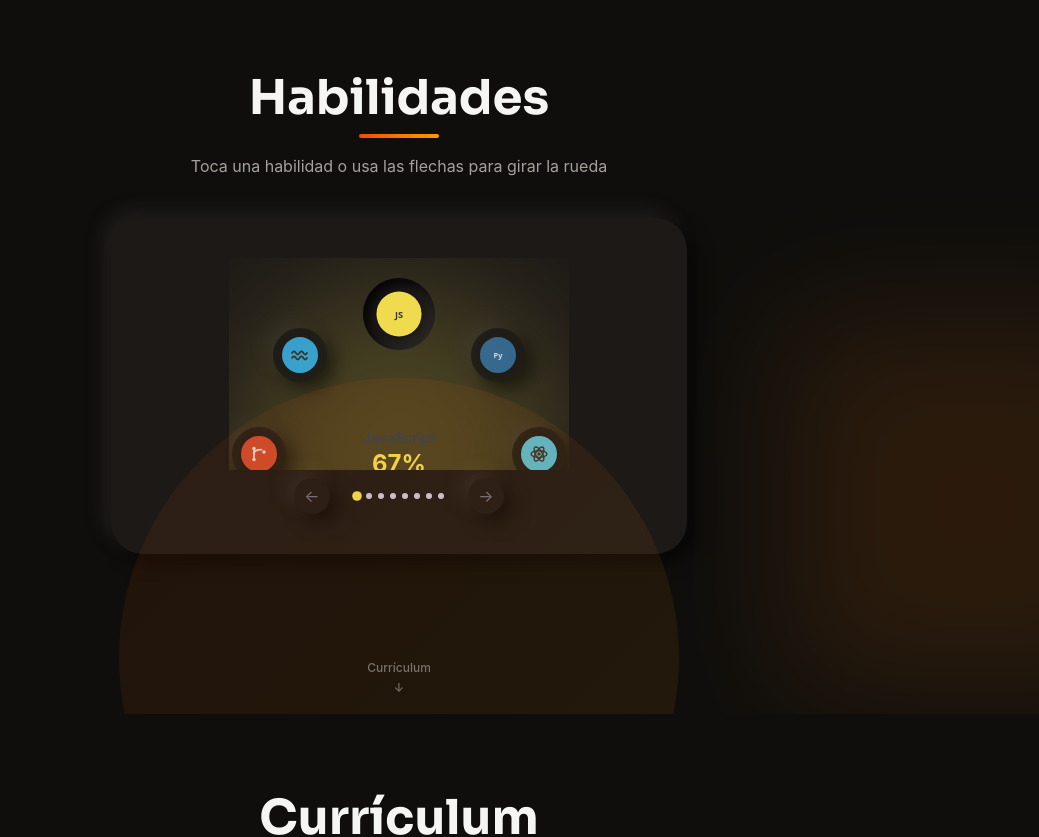
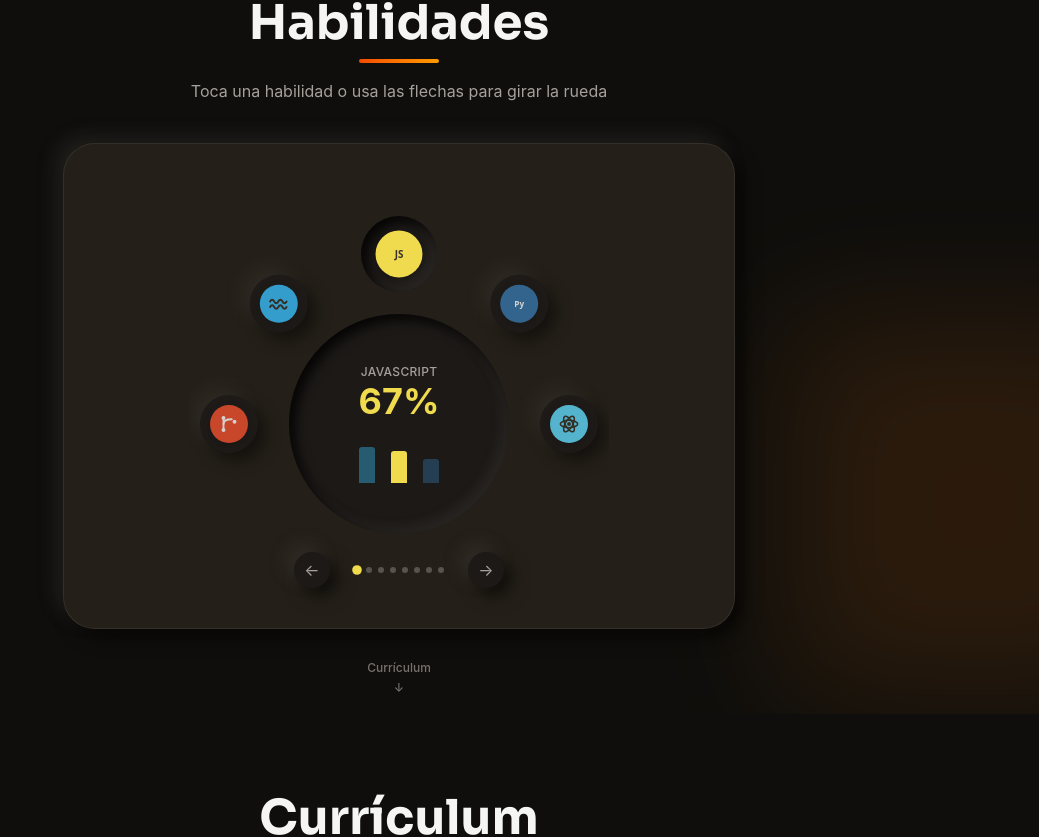
Before and after one commit to ocumatz-2021660/Portafolio-Web, a React (Vite) app in the folder Portafolio-Web/: page / in a window 1280 px wide. Shown: the part 1799-2636 px from the top of the page, without its empty margins (241-1280 px from the left). Built offline with nearby package versions, Linux system fonts and the light colour scheme.

Commit message:
fix: corrigiendo error de capas en Skills, blur sobrepuesto

```diff
--- a/Portafolio-Web/src/components/SkillWheel.jsx
+++ b/Portafolio-Web/src/components/SkillWheel.jsx
@@ -3,7 +3,14 @@ import { motion, AnimatePresence } from "framer-motion"
 import { getSkillIcon } from "./SkillIcons"
 import { SURFACE, RAISED, PRESSED } from "../styles/neumorphism"
 
-const RADIUS = 140 // px, distance of each node from the wheel's center
+const WHEEL = 420 // diámetro de la rueda completa
+const RADIUS = 170 // distancia de cada nodo al centro (cabe dentro de WHEEL)
+const WHEEL_TOP = 30 // desplazamiento de la rueda dentro del viewport
+const VIEWPORT_H = 360 // alto visible: cubre el arco y el círculo de datos completo
+const INFO = 220 // diámetro del círculo de datos
+const BAR_MAX = 48 // alto en px que representa el 100 %
+const FADE_BELOW = 45 // los nodos por debajo de esta y se desvanecen en vez de recortarse
+
 const PANEL_BG = SURFACE
 
 export default function SkillWheel({ skills }) {
@@ -14,33 +21,40 @@ export default function SkillWheel({ skills }) {
 
   const go = (dir) => setActiveIndex((i) => (i + dir + total) % total)
 
+  /* la habilidad de la izquierda y la de la derecha en la rueda, para comparar */
+  const prev = skills[(activeIndex - 1 + total) % total]
+  const next = skills[(activeIndex + 1) % total]
+  const comparison = [
+    { skill: prev, isActive: false },
+    { skill: active, isActive: true },
+    { skill: next, isActive: false },
+  ]
+
   return (
     <div className="flex flex-col items-center">
-      {/* clipped viewport — only the top half of the wheel is visible, but the
-          wheel itself keeps its full width/diameter, so it occupies the same
-          horizontal footprint as a full circle would */}
-      <div className="relative w-[300px] sm:w-[340px] h-[188px] sm:h-[212px] overflow-hidden scale-90 sm:scale-100">
-        {/* the full circle lives here; only its top portion falls inside the
-            viewport above, the rest is cropped away */}
-        <div className="absolute left-0 top-[26px] w-[300px] sm:w-[340px] h-[300px] sm:h-[340px]">
-          <motion.div
-            key={active.color}
-            className="absolute inset-0 rounded-full blur-3xl -z-10"
-            initial={{ opacity: 0 }}
-            animate={{ opacity: 0.22 }}
-            transition={{ duration: 0.6 }}
-            style={{ backgroundColor: active.color }}
-          />
-
+      {/* la rueda se dibuja siempre con la misma geometría y se escala por
+          breakpoint; el margen negativo recupera el alto que sobra al escalar */}
+      <div className="origin-top scale-[0.6] sm:scale-[0.8] lg:scale-100 -mb-[144px] sm:-mb-[72px] lg:mb-0">
+        <div
+          className="relative overflow-hidden"
+          style={{ width: WHEEL, height: VIEWPORT_H }}
+        >
+          <div
+            className="absolute left-0"
+            style={{ top: WHEEL_TOP, width: WHEEL, height: WHEEL }}
+          >
             {skills.map((skill, i) => {
               const diff = i - activeIndex
               const angleRad = ((diff * angleStep - 90) * Math.PI) / 180
               const x = RADIUS * Math.cos(angleRad)
               const y = RADIUS * Math.sin(angleRad)
               const isActive = i === activeIndex
-            const outer = isActive ? 72 : 54
+              const outer = isActive ? 76 : 58
               const inner = Math.round(outer * 0.66)
               const iconColor = skill.dark ? "#3a3226" : "#ffffff"
+              /* los nodos que caen bajo el arco se desvanecen: así ninguno
+                 aparece cortado por el borde del viewport */
+              const hidden = y > FADE_BELOW
 
               return (
                 <motion.button
@@ -48,6 +62,8 @@ export default function SkillWheel({ skills }) {
                   type="button"
                   onClick={() => setActiveIndex(i)}
                   aria-label={`Ver ${skill.name}`}
+                  aria-hidden={hidden}
+                  tabIndex={hidden ? -1 : 0}
                   whileTap={{ scale: 0.9 }}
                   className="absolute top-1/2 left-1/2 rounded-full flex items-center justify-center"
                   animate={{
@@ -55,11 +71,14 @@ export default function SkillWheel({ skills }) {
                     y: y - outer / 2,
                     width: outer,
                     height: outer,
-                  opacity: isActive ? 1 : 0.8,
+                    opacity: hidden ? 0 : isActive ? 1 : 0.8,
                     boxShadow: isActive ? PRESSED : RAISED,
                   }}
                   transition={{ type: "spring", stiffness: 170, damping: 20 }}
-                style={{ backgroundColor: PANEL_BG }}
+                  style={{
+                    backgroundColor: PANEL_BG,
+                    pointerEvents: hidden ? "none" : "auto",
+                  }}
                 >
                   <div
                     className="rounded-full flex items-center justify-center transition-transform"
@@ -74,30 +93,66 @@ export default function SkillWheel({ skills }) {
                       transform: isActive ? "scale(0.94)" : "scale(1)",
                     }}
                   >
-                  {getSkillIcon(skill.code, isActive ? 26 : 20)}
+                    {getSkillIcon(skill.code, isActive ? 28 : 22)}
                   </div>
                 </motion.button>
               )
             })}
 
-          <div className="absolute inset-0 flex flex-col items-center justify-center pointer-events-none">
+            {/* círculo de datos — vive en el centro exacto de la rueda y cabe
+                entero dentro del viewport, así nada se recorta */}
+            <div
+              className="absolute top-1/2 left-1/2 -translate-x-1/2 -translate-y-1/2 rounded-full flex flex-col items-center justify-center px-5"
+              style={{
+                width: INFO,
+                height: INFO,
+                backgroundColor: PANEL_BG,
+                boxShadow: PRESSED,
+              }}
+            >
               <AnimatePresence mode="wait">
                 <motion.div
                   key={active.name}
-                initial={{ opacity: 0, scale: 0.85 }}
+                  initial={{ opacity: 0, scale: 0.9 }}
                   animate={{ opacity: 1, scale: 1 }}
-                exit={{ opacity: 0, scale: 0.85 }}
-                transition={{ duration: 0.25 }}
-                className="text-center px-4"
+                  exit={{ opacity: 0, scale: 0.9 }}
+                  transition={{ duration: 0.22 }}
+                  className="flex flex-col items-center w-full"
                 >
-                <p className="text-sm font-semibold text-gray-700">
+                  <p className="text-xs font-medium uppercase tracking-wide text-stone-400 text-center leading-tight">
                     {active.name}
                   </p>
-                <p className="text-2xl font-bold" style={{ color: active.color }}>
+                  <p
+                    className="text-4xl font-bold leading-none mt-1"
+                    style={{ color: active.color }}
+                  >
                     {active.percentage}%
                   </p>
+
+                  {/* comparación con la habilidad de la izquierda y la de la
+                      derecha — solo las barras, la altura habla por sí sola */}
+                  <div
+                    className="mt-4 flex items-end justify-center gap-4"
+                    style={{ height: BAR_MAX }}
+                    aria-label={`Comparación: ${prev.name} ${prev.percentage}%, ${active.name} ${active.percentage}%, ${next.name} ${next.percentage}%`}
+                  >
+                    {comparison.map(({ skill, isActive }) => (
+                      <motion.div
+                        key={`${skill.name}-cmp`}
+                        className="w-4 rounded-t-[3px]"
+                        initial={{ height: 0 }}
+                        animate={{ height: (skill.percentage / 100) * BAR_MAX }}
+                        transition={{ duration: 0.4, ease: "easeOut" }}
+                        style={{
+                          backgroundColor: skill.color,
+                          opacity: isActive ? 1 : 0.4,
+                        }}
+                      />
+                    ))}
+                  </div>
                 </motion.div>
               </AnimatePresence>
+            </div>
           </div>
         </div>
       </div>
@@ -108,7 +163,7 @@ export default function SkillWheel({ skills }) {
           type="button"
           onClick={() => go(-1)}
           aria-label="Habilidad anterior"
-          className="w-9 h-9 rounded-full flex items-center justify-center text-gray-500 hover:text-indigo-600 transition-colors"
+          className="w-9 h-9 rounded-full flex items-center justify-center text-stone-400 hover:text-orange-400 transition-colors"
           style={{ backgroundColor: PANEL_BG, boxShadow: RAISED }}
         >
           &#8592;
@@ -122,7 +177,7 @@ export default function SkillWheel({ skills }) {
               onClick={() => setActiveIndex(i)}
               className="w-1.5 h-1.5 rounded-full transition-all"
               style={{
-                backgroundColor: i === activeIndex ? active.color : "#c9c5dd",
+                backgroundColor: i === activeIndex ? active.color : "#57534e",
                 transform: i === activeIndex ? "scale(1.6)" : "scale(1)",
               }}
             />
@@ -132,7 +187,7 @@ export default function SkillWheel({ skills }) {
           type="button"
           onClick={() => go(1)}
           aria-label="Siguiente habilidad"
-          className="w-9 h-9 rounded-full flex items-center justify-center text-gray-500 hover:text-indigo-600 transition-colors"
+          className="w-9 h-9 rounded-full flex items-center justify-center text-stone-400 hover:text-orange-400 transition-colors"
           style={{ backgroundColor: PANEL_BG, boxShadow: RAISED }}
         >
           &#8594;
--- a/Portafolio-Web/src/sections/Skills.jsx
+++ b/Portafolio-Web/src/sections/Skills.jsx
@@ -20,7 +20,7 @@ export default function Skills() {
         }}
       />
 
-      <div className="w-full max-w-4xl mx-auto" ref={ref}>
+      <div className="w-full max-w-5xl mx-auto" ref={ref}>
         <motion.div
           className="text-center mb-10"
           initial={{ opacity: 0, y: 30 }}
@@ -40,20 +40,15 @@ export default function Skills() {
           initial={{ opacity: 0, scale: 0.9 }}
           animate={isVisible ? { opacity: 1, scale: 1 } : {}}
           transition={{ duration: 0.6, ease: "easeOut" }}
-          className="rounded-[32px] py-10 px-4 sm:px-10 mx-auto max-w-xl"
+          className="rounded-[32px] py-10 px-4 sm:px-10 mx-auto max-w-md sm:max-w-xl lg:max-w-2xl border border-stone-700/50"
           style={{
-            backgroundColor: SURFACE,
+            backgroundColor: "#242019",
             boxShadow: RAISED,
           }}
         >
           <SkillWheel skills={skills} />
         </motion.div>
       </div>
-
-      <div
-        aria-hidden="true"
-        className="pointer-events-none absolute left-1/2 -bottom-40 sm:-bottom-56 -translate-x-1/2 w-[420px] h-[420px] sm:w-[560px] sm:h-[560px] rounded-full opacity-[0.08] bg-gradient-to-br from-orange-600 to-amber-500"
-      />
 
       <motion.a
         href="#resume"
```
Lines whose indentation alone changed are shown as unchanged.
